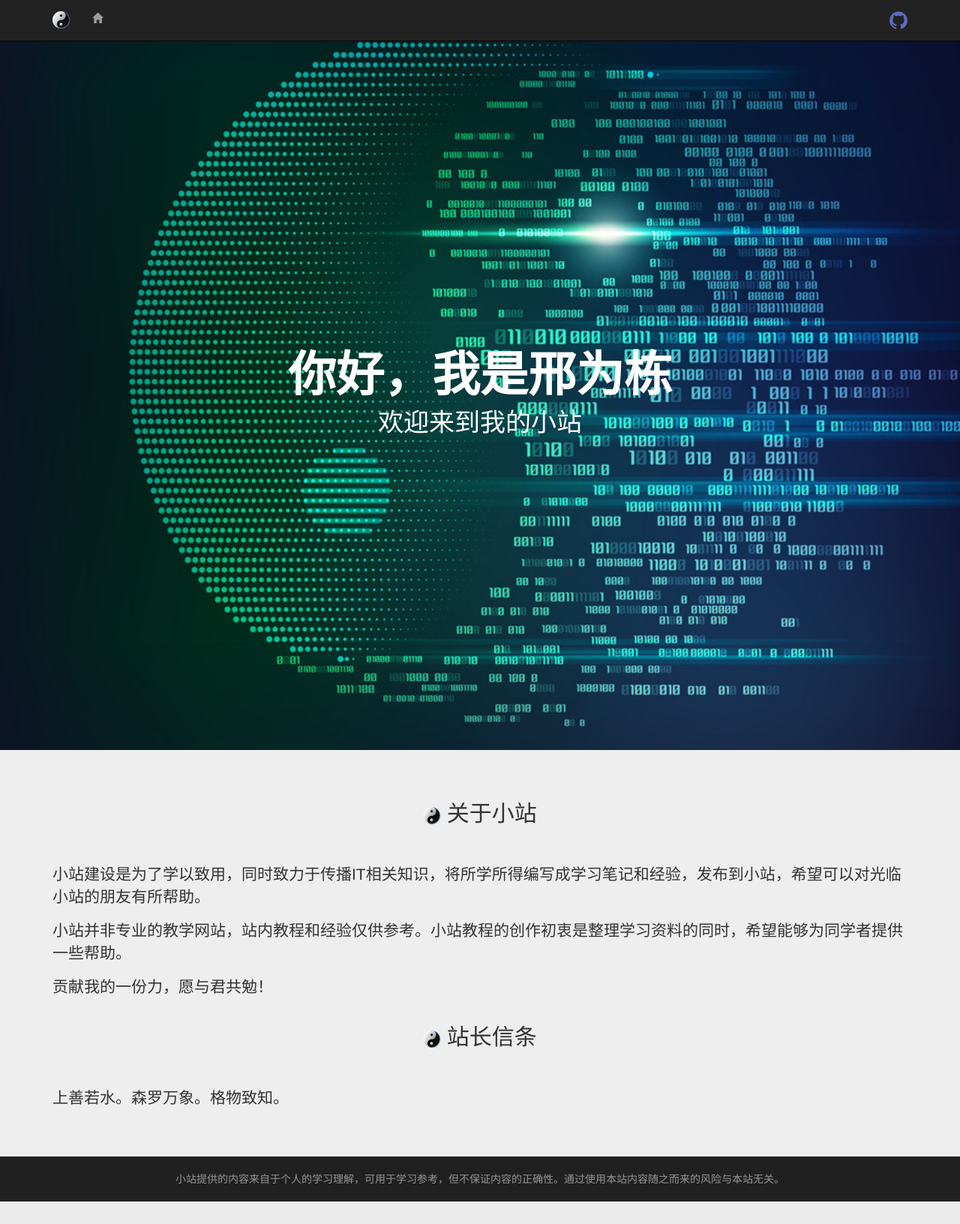
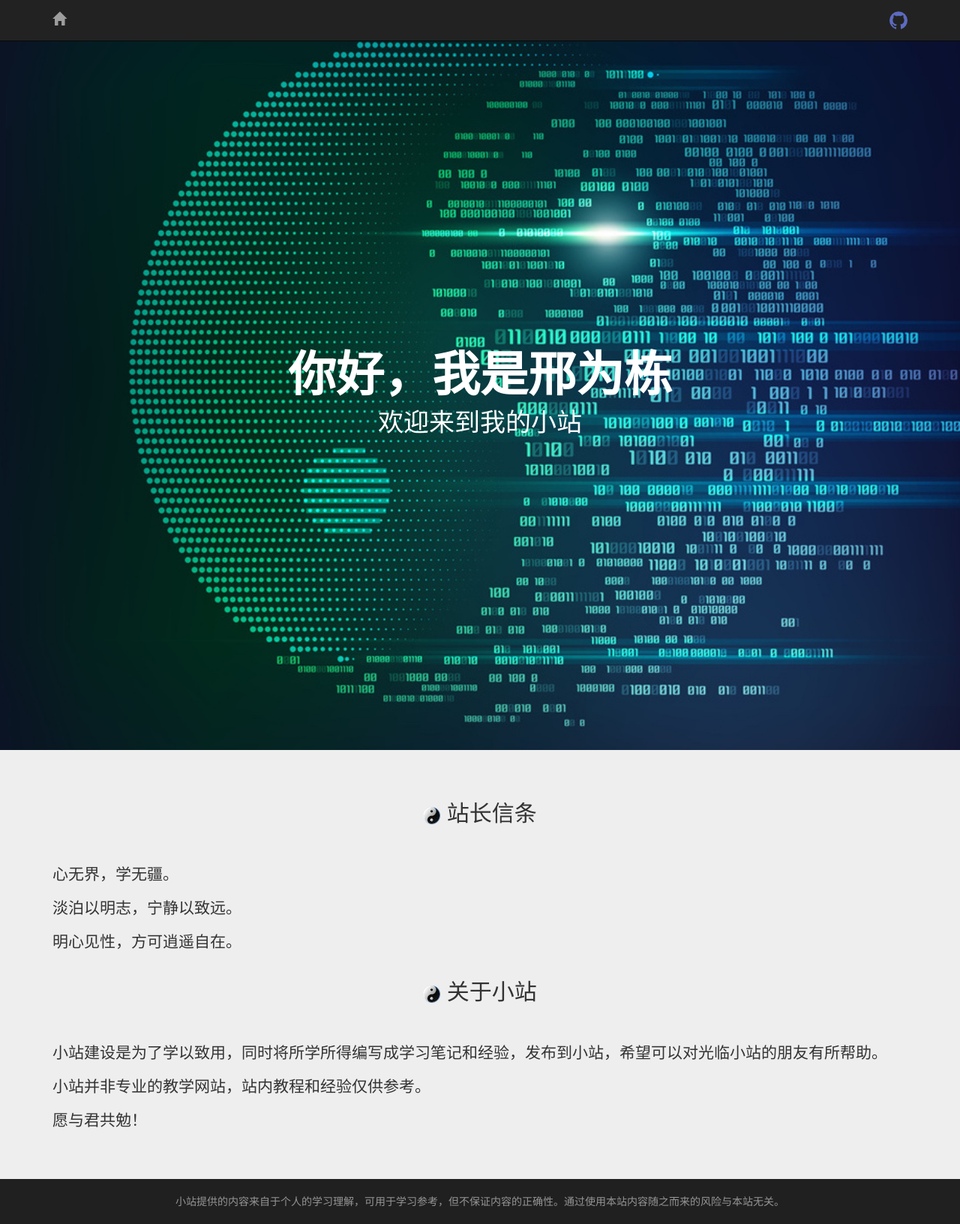
Before and after one commit to Xingwd/django-xwd-cms, a Django app: page / in a window 1280 px wide. Shown: the whole page at 75% size. Before the commit the page ends 1602 px from the top, so only its background shows below. Run offline with Django 3.2, Linux system fonts and the light colour scheme; data that the repository does not hold is empty; some libraries are stand-ins or nearby versions.

Commit message:
更新页面布局

```diff
--- a/mysite/templates/base.html
+++ b/mysite/templates/base.html
@@ -60,11 +60,10 @@
         <span class="icon-bar"></span>
         <span class="icon-bar"></span>
       </button>
-      <a class="navbar-brand" href="http://www.xingweidong.com/"><img src="{% static 'tinysite/images/title.png' %}"></a>
+      <a class="navbar-brand" href="http://www.xingweidong.com/"><span class="glyphicon glyphicon-home"></span></a>
     </div>
     <div class="collapse navbar-collapse" id="myNavbar">
         <ul class="nav navbar-nav">
-            <li><a href="http://www.xingweidong.com/"><span class="glyphicon glyphicon-home"></span></a></li>
             {% for category in categories %}
             <li class="dropdown">
                 <a class="dropdown-toggle" data-toggle="dropdown" href="#">
--- a/mysite/templates/index.html
+++ b/mysite/templates/index.html
@@ -36,16 +36,18 @@
         <div class="row">
             <div class="col-xs-12 col-sm-12">
                 <div class="maintxt">
-                    <h2><img src="{% static 'tinysite/images/title.png' %}"> 关于小站</h2>
-                    <p>小站建设是为了学以致用，同时致力于传播IT相关知识，将所学所得编写成学习笔记和经验，发布到小站，希望可以对光临小站的朋友有所帮助。</p>
-                    <p>小站并非专业的教学网站，站内教程和经验仅供参考。小站教程的创作初衷是整理学习资料的同时，希望能够为同学者提供一些帮助。</p>
-                    <p>贡献我的一份力，愿与君共勉！</p>
+                    <h2><img src="{% static 'tinysite/images/title.png' %}"> 站长信条</h2>
+                    <p>心无界，学无疆。</p>
+                    <p>淡泊以明志，宁静以致远。</p>
+                    <p>明心见性，方可逍遥自在。</p>
                 </div>
             </div>
             <div class="col-xs-12 col-sm-12">
                 <div class="maintxt">
-                    <h2><img src="{% static 'tinysite/images/title.png' %}"> 站长信条</h2>
-                    <p>上善若水。森罗万象。格物致知。</p>
+                    <h2><img src="{% static 'tinysite/images/title.png' %}"> 关于小站</h2>
+                    <p>小站建设是为了学以致用，同时将所学所得编写成学习笔记和经验，发布到小站，希望可以对光临小站的朋友有所帮助。</p>
+                    <p>小站并非专业的教学网站，站内教程和经验仅供参考。</p>
+                    <p>愿与君共勉！</p>
                 </div>
             </div>
         </div>
--- a/mysite/tinysite/templates/tinysite/article.html
+++ b/mysite/tinysite/templates/tinysite/article.html
@@ -57,7 +57,7 @@
                     <li class="next"><a href="{{ next_article.get_absolute_url }}">{{ next_article.title }} <span class="glyphicon glyphicon-chevron-right"></span></a></li>
                 </ul>
                 {% endif %}
-                <div class="text-center">
+                <div class="text-center" style="margin-bottom:25px;">
                     更新时间：{{ article.update_time }}
                 </div>
                 <div class="markdown-body">
```
